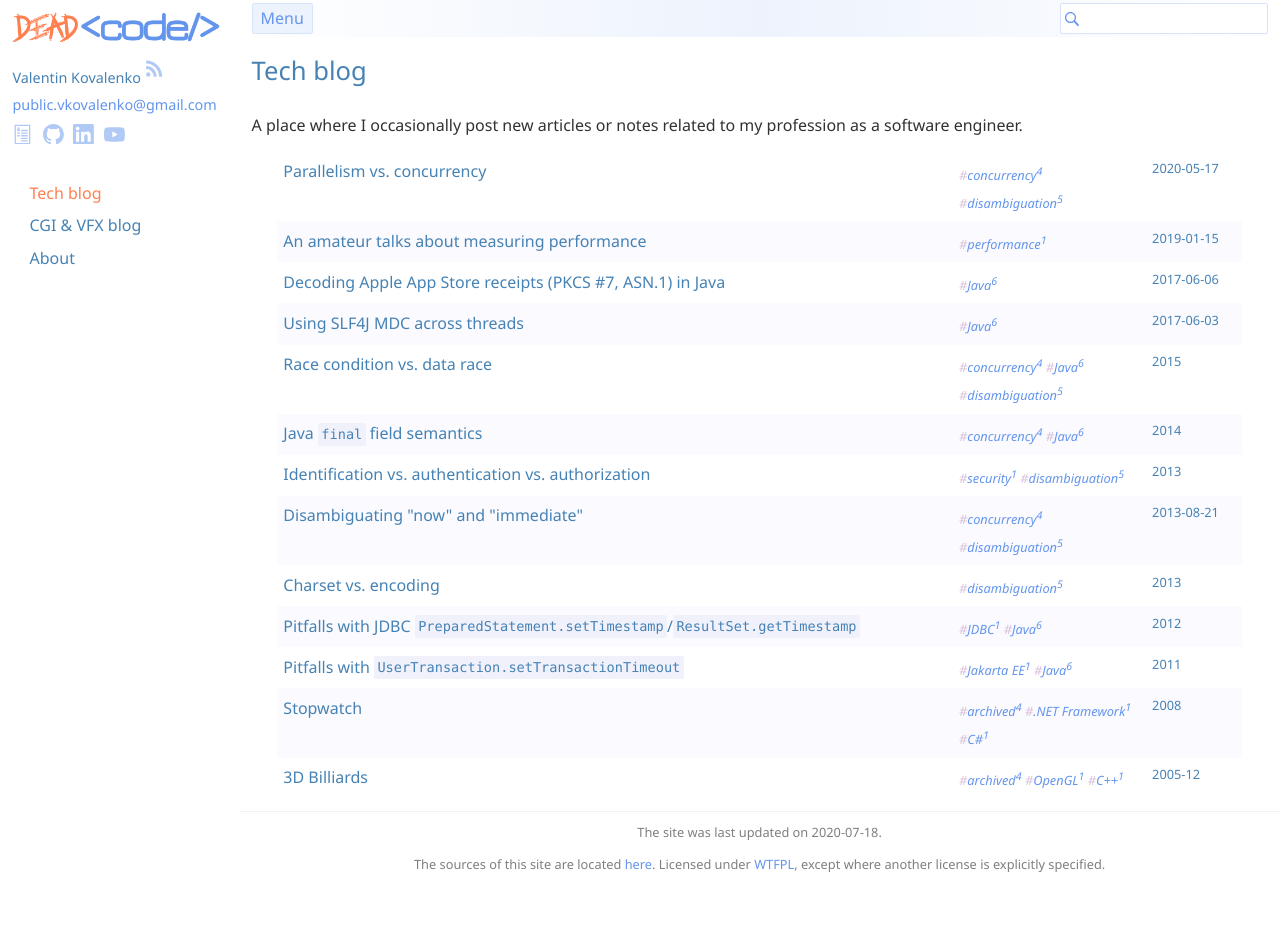
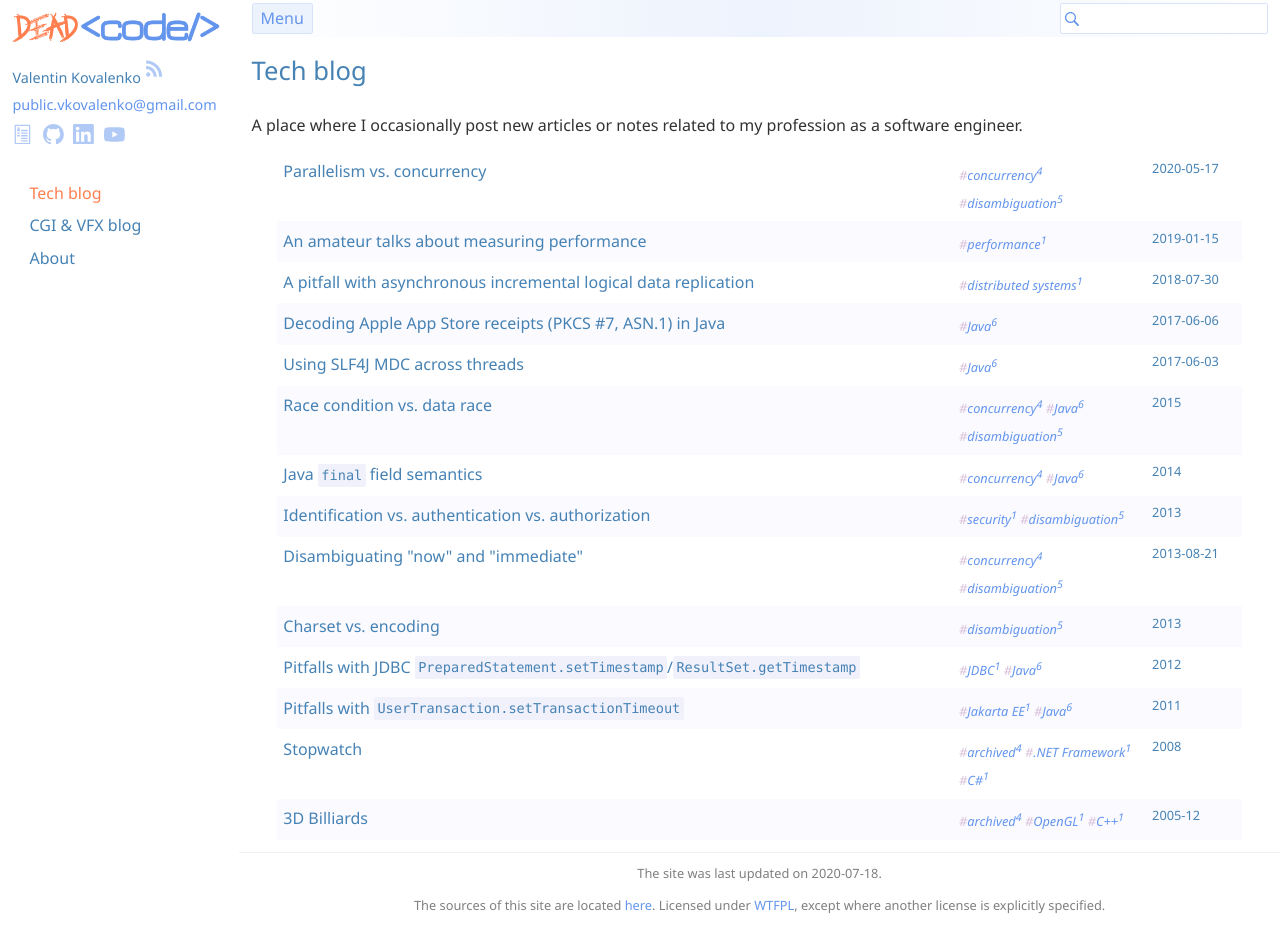
Before and after one commit to stIncMale/stincmale.github.io, a Jekyll site: the page built from tech.markdown, in a window 1280 px wide and 936 px high. Built offline with Jekyll 4.4.1, drawn with Linux system fonts in a browser that asks for light colours; part of the change alters nothing that is shown.

Commit message:
Add blog/data-replication-pitfall

````diff
--- a/_includes/common-links-abbreviations.markdown
+++ b/_includes/common-links-abbreviations.markdown
@@ -49,6 +49,10 @@
 {:data-title="Java Microbenchmark Harness"}
 *[SLF4J]:
 {:data-title="Simple Logging Facade for Java"}
+*[JPA]:
+{:data-title="Java Persistence API"}
+*[ORM]:
+{:data-title="Object-Relational Mapping"}
 *[CRDT]:
 {:data-title="Conflict-Free Replicated Data Type"}
 *[CRDTs]:
--- /dev/null
+++ b/_posts/2018-07-30-data-replication-pitfall.markdown
@@ -0,0 +1,240 @@
+---
+layout: post
+slug: data-replication-pitfall
+title: A pitfall with asynchronous incremental logical data replication
+categories: [tech]
+tags: [distributed systems]
+date: 2018-07-30T12:00:00Z
+custom_update_date: 2020-07-17T05:30:00Z
+custom_keywords: [replication, incremental replication, logical replication]
+custom_description: Instead of transferring master diffs and inferring the master action history in slaves, logical replication should transfer the changes in the master action history to slaves.
+---
+{% include common-links-abbreviations.markdown %}
+
+The situation I am going to describe is something I encountered in a real enterprise system.
+A reader may find it trivial after reading, but I bet the one who implemented data replication in the naive and incorrect way,
+which I am going to describe, would have felt the same and yet trapped into the pit.
+
+{% include toc.markdown %}
+
+## [](#system-description){:.section-link}Description of the system {#system-description}
+The application stores data represented as entities with the following fields:
+
+Field | Type | Constraints
+- | -
+`id` | integer | unique
+`name` | string | unique
+
+The application supports the following actions (read actions are irrelevant for this discussion, so I am omitting them):
+
+Action | Description
+- | -
+`create(id, name)` | A write action that creates a new entity `(id, name)`.
+`update(id, name1, name2)` | A write action that updates the `name` of the entity specified by `id` from `name1` to `name2`.
+`delete(id)` | A write action that deletes the entity specified by `id`.
+
+All write actions executed in a single application are totally ordered. I express this total order by using a top-down order of narration.
+
+The system consists of multiple instances of the application, a.k.a. processes.
+There are two roles for application instances in the system: master and slave.
+There is exactly one instance with the master role, this instance allows both read and write actions to be executed by ordinary clients;
+there can be multiple instances with the slave role, these instances allow only read actions to be executed by ordinary clients.
+
+Note that so far any ACID DBMS fits the description of the application and some [NoSQL DBMS](https://youtu.be/qI_g07C_Q5I)
+may also fit, especially if we allow the uniqueness constraint to be a client-enforced data integrity rule
+that may not necessarily be enforced by the DBMS. Thus, the pitfall I am going to discuss is quite generic.
+
+## [](#naive-data-replication){:.section-link}Naive data replication algorithm {#naive-data-replication}
+The task is to eventually have the same data in all slave instances as in the master instance by utilizing
+a self-invented asynchronous incremental logical data replication.
+An inter-instance process called `replicate` acts as a client of slave instances.
+This is the only client that is allowed to execute write actions in slaves.
+It is also important to note that `replicate` is asynchronous and cannot be executed
+[concurrently](<{% post_url 2020-05-17-parallelism-vs-concurrency %}#concurrency>) with itself,
+i.e., once the `replicate` process is started another process may be started only after the previous one completes.
+
+We want asynchrony because it allows
+* completing a write action in the master without waiting for the replication process to finish its execution
+at the cost of relaxing the [consistency model](https://jepsen.io/consistency#consistency-models)
+to something that is often referred to as eventual consistency[^1];
+* aggregating multiple write actions into a single execution of the `replicate` process,
+which in turn may open opportunities for more efficient processing.
+
+We want `replicate` executions to be totally ordered because it makes things easier to reason about,
+and I do not think there would be any benefits of not having them totally ordered.
+
+We ignore the possibility of network partitions between instances because such considerations while being important in general,
+are not relevant to our discussion.
+Essentially, the asynchronous replication we are talking about is similar to data synchronization between a write-behind cache
+and the underlying storage. We are going to [come back to this analogy later](#analogy).
+
+The `replicate` algorithm:
+1. Collect all entities in the master that were created/updated since the last execution of this step,
+this is what makes the replication incremental. The replication is logical because it replicates entities based upon their identity,
+as opposed to physical replication that would have replicated data byte-by-byte.
+2. Sort the collected entities by `id` so that the following steps behave identically in all slaves.
+3. Transfer the collected and sorted data to all slaves.
+4. In each slave `delete` all entities that exist in the slave and do not exist in the received data. Entities are matched by `id`.
+5. In each slave iterate over all the received entities preserving the order and apply the new state as follows:
+   1. if the slave has the entity, then `update` it with the new data;
+   2. if the slave does not have the entity, then `create` a new one in accordance with the new data.
+
+We will only consider a single slave instance hereinafter.
+Note that actions executed in the slave depend only on its state and the data that comes from the master,
+they are inferred based on this data.
+We will show that this fact represents a fatal flaw in the described algorithm and propose the solution.
+
+### [](#failing-scenario1){:.section-link}Failing scenario {#failing-scenario1}
+Initially, neither there is no data in the master and in the slave, then the following happens:
+
+```java
+create(2, "a")
+replicate
+```
+
+Since `replicate` is asynchronous and is allowed to aggregate multiple write actions, we can place its executions anywhere we want in our examples.
+Let us expand the `replicate` process actions in the above execution:
+1. Collected entities: `{(2, "a")}`{:.highlight .language-java}.
+2. Sorted entities: `{(2, "a")}`{:.highlight .language-java}.
+3. Transfer the prepared data to the slave.
+4. `delete` nothing.
+5. Iterate over `{(2, "a")}`{:.highlight .language-java}:
+   1. `update` nothing;
+   2. `create(2, "a")`{:.highlight .language-java}.
+
+The above form of describing an execution of the `replicate` process is cumbersome, I will use the following form instead:
+
+```java
+master{(2, "a")} -> slave{} //replicate the sorted master state {(2. "a")} into the slave with the state {}
+  5.2: create(2, "a") //the algorithm step and its action on a single entity separated with ':'
+slave{(2, "a")} //the slave state after replication finishes
+```
+
+So far so good. Here come new changes in the master:
+
+```java
+update(2, "a", "b")
+create(1, "a")
+replicate
+```
+
+Note that I have not expressed any correspondence between the natural order of values of the `id` field and the total order of actions
+on a single application. If `id` were randomly generated, e.g., [UUID version 4](https://www.rfc-editor.org/rfc/rfc4122.html#section-4.1.3),
+then this statement would have been obvious. I use the integer type in this post simply because I can use a single character
+to represent some of its values. I deliberately used 2 as the `id` in the first `create` and 1 in the second `create` because this is allowed
+and results in a scenario I need.
+
+The second `replicate` execution:
+
+{:#execution-E}
+```java
+//replicate execution E
+master{(1, "a"), (2, "b")} -> slave{(2, "a")}
+  5.2: create(1, "a") //the order of actions from the steps 5.1 and 5.2 is defined by the order of entities that came from the master, not by the index number of steps in the description of the algorithm
+  //5.1: update(2, "a", "b") this action is not executed because the previous action fails
+unique constraint violation
+```
+
+The `replicate` process fails to execute `create(1, "a")`{:.highlight .language-java} in the slave
+because the slave already has the entity `(2, "a")`{:.highlight .language-java},
+and the `name` field must be unique. Note that the action `update(2, "a", "b")`{:.highlight .language-java} in the slave
+turned out to be ordered after the action `create(1, "a")`{:.highlight .language-java}. This is an inverted order comparing to how actions
+happened in the master.
+
+### [](#naive-fix){:.section-link}Naive fix {#naive-fix}
+At first glance, it appears that the above problem can be solved by executing all `update` actions
+before executing any of `create` actions. The <span style="color: green;">updated</span> algorithm:
+1. Collect all entities in the master that were created/updated since the last execution of this step.
+2. Sort the collected entities by `id` so that the following steps behave identically in all slaves.
+3. Transfer the collected and sorted data to all slaves.
+4. In each slave `delete` all entities that exist in the slave and do not exist in the received data.
+5. <span style="color: green;">In each slave iterate over all the received entities preserving the order and `update` all entities that the slave has.</span>
+6. <span style="color: green;">In each slave iterate over all the received entities preserving the order and `create` all entities that the slave does not have.</span>
+
+With this algorithm the [execution `E`](#execution-E) becomes
+
+```java
+//replicate execution E'
+master{(1, "a"), (2, "b")} -> slave{(2, "a")}
+  5: update(2, "a", "b")
+  6: create(1, "a")
+slave{(2, "b"), (1, "a")}
+```
+
+We managed to successfully replicate the state, and the slave has the same state as the master.
+Unfortunately, there are scenarios in which the new algorithm also fails.
+
+### [](#failing-scenario2){:.section-link}Another failing scenario {#failing-scenario2}
+Initially, neither there is no data in the master and in the slave, then the following happens:
+
+```java
+create(1, "a")
+create(2, "b")
+replicate
+```
+
+The corresponding `replicate` execution:
+
+```java
+master{(1, "a"), (2, "b")} -> slave{}
+  6: create(1, "a")
+  6: create(2, "b")
+slave{(1, "a"), (2, "b")}
+```
+
+More writes happen in the master:
+
+```java
+update(1, "a", "c")
+update(2, "b", "a")
+update(1, "c", "b")
+replicate
+```
+
+The new master state is `{(1, "b"), (2, "a")}`{:.highlight .language-java}. The corresponding `replicate` execution:
+
+```java
+master{(1, "b"), (2, "a")} -> slave{(1, "a"), (2, "b")}
+  5: update(1, "a", "b")
+  //5: update(2, "b", "a") this action is not executed
+unique constraint violation
+```
+
+### [](#proper-fix){:.section-link}Proper fix {#proper-fix}
+It is fairly easy to see that no matter how we reorder the `create`/`update` actions executed by the `replicate` algorithm,
+or how we reorder entities collected in the master, the algorithm always fails in the above scenario.
+The only way to fix the algorithm is to collect and transfer the history of actions from the master to slaves instead of transferring its diffs and
+trying to infer the history of actions in slaves as both the above-mentioned versions of the `replicate` algorithm are doing.
+This is, by the way, exactly how [PostgreSQL logical replication](https://www.postgresql.org/docs/current/logical-replication.html) works,
+with the difference that one may choose to
+[limit the actions in the history](https://www.postgresql.org/docs/current/logical-replication-publication.html).
+
+To be honest, the proper fix would have required radical changes, so I implemented the [naive fix](#naive-fix), or rather a kludge,
+in the real system and mentioned that the replication cannot be fixed without reimplementing it.
+
+## [](#analogy){:.section-link}Write-behind cache analogy {#analogy}
+At the beginning of this article I mentioned that the discussed replication is similar to data synchronization between a write-behind cache
+and the underlying storage. There is a very popular write-behind cache &mdash; [Jakarta Persistence](https://jakarta.ee/specifications/persistence/)<!-- -->[^2]
+persistence context accessible via [`EntityManager`](https://jakarta.ee/specifications/persistence/3.0/apidocs/jakarta/persistence/EntityManager.html).
+Its method [`EntityManager.flush()`](https://jakarta.ee/specifications/persistence/3.0/apidocs/jakarta/persistence/EntityManager.html#flush())
+can be seen as an analogy to the discussed replication process.
+If it is a good analogy, then we expect similar problems there, right? Indeed, sometimes you have to explicitly synchronize the persistence context
+with the underlying database, not only for the sake of keeping it from growing too large in a large transaction,
+but also in order to avoid violating constraints of the underlying database. It seems that Jakarta Persistence implementations,
+e.g., [Hibernate ORM](http://hibernate.org/orm/), try to save users some trouble by implementing a sophisticated
+[`flush` operation order](https://docs.jboss.org/hibernate/orm/current/userguide/html_single/Hibernate_User_Guide.html#flushing-order),
+which is meant to reduce the chances of violating database constraints when flushing.
+If you are interested in further reading about Hibernate ORM flushing order, I recommend the following:
+[How is Hibernate deciding order of update/insert/delete](https://stackoverflow.com/questions/12616336/how-is-hibernate-deciding-order-of-update-insert-delete),
+[A beginner’s guide to Hibernate flush operation order](https://vladmihalcea.com/hibernate-facts-knowing-flush-operations-order-matters/)<span class="insignificant">&nbsp;by [Vlad Mihalcea](https://vladmihalcea.com)</span>.
+
+[^1]: Eventual consistency is a class of consistency models that all have the following common guarantee:
+    <q>"if no new updates are made to the object, eventually all accesses will return the last updated value"</q>.
+    See [Eventually Consistent](https://doi.org/10.1145/1435417.1435432)<span class="insignificant">&nbsp;by [Werner Vogels](https://www.allthingsdistributed.com/)</span>
+    for more details.
+
+    As a side note, if you are curious about those 1-safe, 2-safe, group-safe criteria mentioned in the
+    [PostgreSQL replication docs](https://www.postgresql.org/docs/current/warm-standby.html#SYNCHRONOUS-REPLICATION),
+    I recommend reading [Beyond 1-Safety and 2-Safety for replicated databases: Group-Safety](https://www.researchgate.net/publication/2875732_Beyond_1-Safety_and_2-Safety_for_replicated_databases)<span class="insignificant">&nbsp;by [Matthias Wiesmann](https://wiesmann.codiferes.net/wordpress/?page_id=503), [André Schiper](https://people.epfl.ch/andre.schiper)</span>.
+
+[^2]: Formerly known as Java Persistence API (JPA).
--- a/_sass/_code-highlighting.scss
+++ b/_sass/_code-highlighting.scss
@@ -95,7 +95,7 @@
   font-weight: bold;
 }
 .highlight .mf {
-  color: #009999;
+  color: blue;
 }
 .highlight .mh {
   color: #009999;
````
